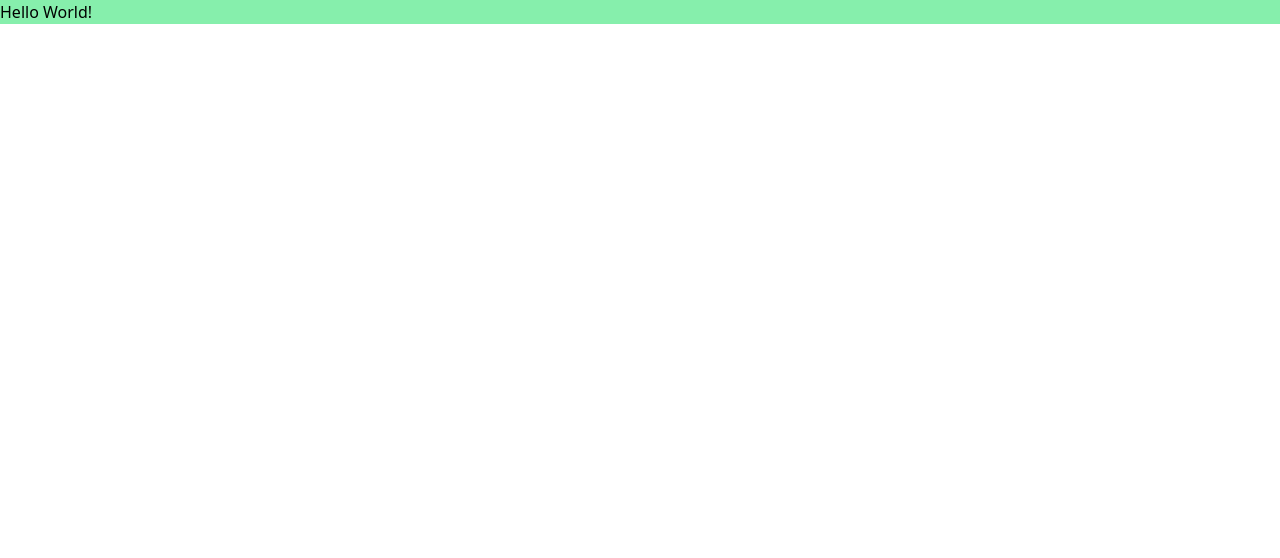
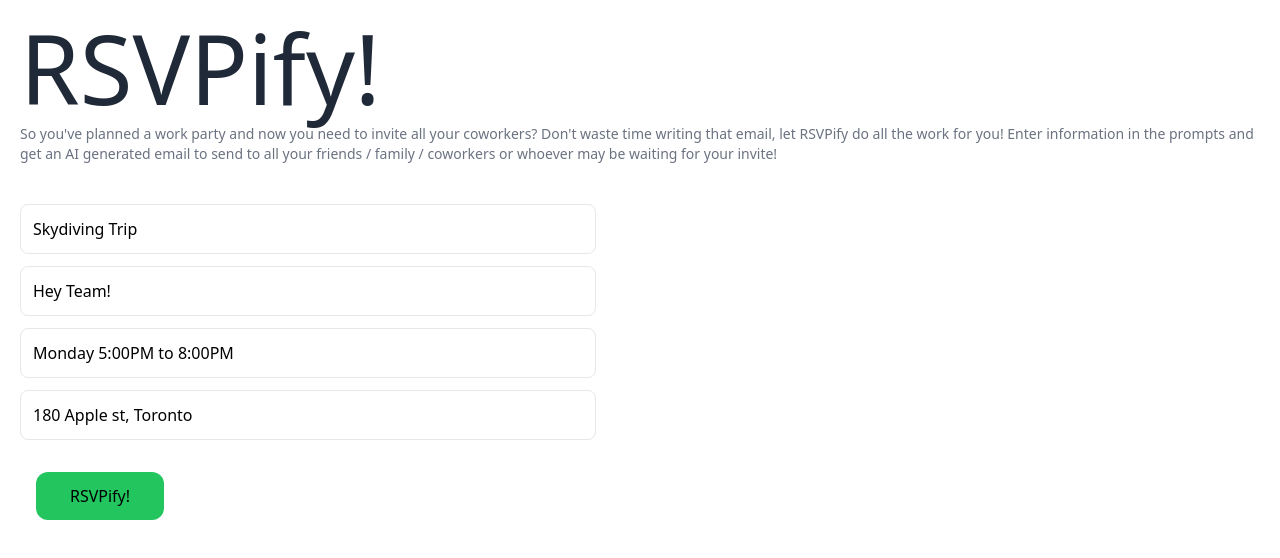
Before and after one commit to DylanDabrowski/hackville-2023, a Next.js app: page / in a window 1280 px wide. Shown: the top 558 px of the page. Built offline with nearby package versions, Linux system fonts and the light colour scheme.

Commit message:
working with cohere api and basic web layout

```diff
--- a/package.json
+++ b/package.json
@@ -10,9 +10,12 @@
   },
   "dependencies": {
     "@next/font": "13.1.6",
+    "@sendgrid/mail": "^7.7.0",
     "@types/node": "18.13.0",
     "@types/react": "18.0.27",
     "@types/react-dom": "18.0.10",
+    "cohere-ai": "^5.0.2",
+    "deepai": "^1.0.21",
     "eslint": "8.34.0",
     "eslint-config-next": "13.1.6",
     "next": "13.1.6",
--- /dev/null
+++ b/src/pages/api/generate_email.ts
@@ -0,0 +1,26 @@
+// Next.js API route support: https://nextjs.org/docs/api-routes/introduction
+import type { NextApiRequest, NextApiResponse } from "next";
+
+const cohere = require("cohere-ai");
+cohere.init(process.env.COHERE_API_KEY);
+
+async function makeEmail(prompt: string) {
+  const resp = await cohere.generate({
+    prompt: prompt,
+    model: "command-xlarge-nightly",
+    max_tokens: 500,
+  });
+  return resp;
+}
+
+type Data = {
+  text: string;
+};
+
+export default async function handler(
+  req: NextApiRequest,
+  res: NextApiResponse<Data>
+) {
+  // res.status(200).json(await getImage(req.query?.text as string));
+  res.status(200).json(await makeEmail(req.query?.prompt as string));
+}
--- /dev/null
+++ b/src/pages/api/generate_image.ts
@@ -0,0 +1,27 @@
+// Next.js API route support: https://nextjs.org/docs/api-routes/introduction
+import type { NextApiRequest, NextApiResponse } from "next";
+
+const deepai = require("deepai"); // OR include deepai.min.js as a script tag in your HTML
+deepai.setApiKey(process.env.DEEPAI_API_KEY);
+
+async function getImage(prompt: string) {
+  var resp = await deepai.callStandardApi("text2img", {
+    text: prompt,
+    grid_size: "1",
+    width: "800",
+    height: "600",
+  });
+  return resp;
+}
+
+type Data = {
+  text: string;
+};
+
+export default async function handler(
+  req: NextApiRequest,
+  res: NextApiResponse<Data>
+) {
+  // res.status(200).json(await getImage(req.query?.text as string));
+  res.status(200).json(await getImage(req.query?.prompt as string));
+}
--- a/src/pages/api/hello.ts
+++ /dev/null
@@ -1,13 +0,0 @@
-// Next.js API route support: https://nextjs.org/docs/api-routes/introduction
-import type { NextApiRequest, NextApiResponse } from 'next'
-
-type Data = {
-  name: string
-}
-
-export default function handler(
-  req: NextApiRequest,
-  res: NextApiResponse<Data>
-) {
-  res.status(200).json({ name: 'John Doe' })
-}
--- /dev/null
+++ b/src/pages/api/send_email.ts
@@ -0,0 +1,46 @@
+// Next.js API route support: https://nextjs.org/docs/api-routes/introduction
+import type { NextApiRequest, NextApiResponse } from "next";
+
+const sgMail = require("@sendgrid/mail");
+sgMail.setApiKey(process.env.SENDGRID_API_KEY);
+
+async function sendMail(
+  to: string,
+  from: string,
+  subject: string,
+  text: string
+) {
+  const msg = await {
+    to: to,
+    from: from,
+    subject: subject,
+    text: text,
+    html: "<strong>Hello World! My Name is Dylan :D</strong>",
+  };
+  sgMail
+    .send(msg)
+    .then(() => {
+      console.log("Email sent");
+    })
+    .catch((error: any) => {
+      return error;
+    });
+  return msg;
+}
+
+type Data = {
+  text: string;
+};
+
+export default async function handler(
+  req: NextApiRequest,
+  res: NextApiResponse<any>
+) {
+  const { to, from, subject, text } = req.body;
+  try {
+    const response = await sendMail(to, from, subject, text);
+    res.status(200).json(response);
+  } catch (err) {
+    res.status(500).send({ error: "failed to fetch data" });
+  }
+}
--- a/src/pages/index.tsx
+++ b/src/pages/index.tsx
@@ -1,22 +1,103 @@
 import Head from "next/head";
-import Image from "next/image";
-import { Inter } from "@next/font/google";
-import styles from "@/styles/Home.module.css";
-
-const inter = Inter({ subsets: ["latin"] });
+import { useState, useEffect } from "react";
 
 export default function Home() {
+  const [subject, setSubject] = useState<string>("Skydiving Trip");
+  const [opening, setOpening] = useState<string>("Hey Team!");
+  const [time, setTime] = useState<string>("Monday 5:00PM to 8:00PM");
+  const [location, setLocation] = useState<string>("180 Apple st, Toronto");
+
+  const [output, setOutput] = useState<string>("");
+
+  const makePrompt = () => {
+    return `Please make a invite email that starts with ${opening}, discusses the topic of ${subject}, mentions these dates/times: ${time}, and finally mentions that it is all taking place at this location: ${location}`;
+  };
+
+  const makeEmail = async () => {
+    const prompt = makePrompt();
+    fetch(`/api/generate_email?prompt=${prompt}`)
+      .then((res) => res.json())
+      .then(
+        (result) => {
+          console.log(result);
+          setOutput(result.body.generations[0].text);
+        },
+        (error) => {
+          console.log(error);
+        }
+      );
+  };
+
   return (
     <>
       <Head>
-        <title>Create Next App</title>
+        <title>RSVPify</title>
         <meta name="description" content="Generated by create next app" />
         <meta name="viewport" content="width=device-width, initial-scale=1" />
         <link rel="icon" href="/favicon.ico" />
       </Head>
-      <main>
-        <div>
-          <h1 className="bg-green-300">Hello World!</h1>
+      <main className="h-screen w-screen">
+        <div className="flex flex-col m-5">
+          <div>
+            <h1 className="text-8xl text-gray-800">RSVPify!</h1>
+            <p className="text-sm text-gray-500 mt-2">
+              So you've planned a work party and now you need to invite all your
+              coworkers? Don't waste time writing that email, let RSVPify do all
+              the work for you! Enter information in the prompts and get an AI
+              generated email to send to all your friends / family / coworkers
+              or whoever may be waiting for your invite!
+            </p>
+          </div>
+          {output ? (
+            <p>{output}</p>
+          ) : (
+            <div className="max-w-xl mt-10">
+              <input
+                className="rounded-lg border p-3 w-full"
+                type="text"
+                placeholder="Subject for your email"
+                value={subject}
+                onChange={(e) => {
+                  setSubject(e.target.value);
+                }}
+              />
+              <input
+                className="rounded-lg border p-3 w-full mt-3"
+                type="text"
+                placeholder="How should it open? (ex. 'Hey Team!', 'Hello Everyone!')"
+                value={opening}
+                onChange={(e) => {
+                  setOpening(e.target.value);
+                }}
+              />
+              <input
+                className="rounded-lg border p-3 w-full mt-3"
+                type="text"
+                placeholder="What Time(s) / Date(s) is the event?"
+                value={time}
+                onChange={(e) => {
+                  setTime(e.target.value);
+                }}
+              />
+              <input
+                className="rounded-lg border p-3 w-full mt-3"
+                type="text"
+                placeholder="Where is the event being held?"
+                value={location}
+                onChange={(e) => {
+                  setLocation(e.target.value);
+                }}
+              />
+              <button
+                className="mt-8 ml-4 bg-green-500 w-32 p-3 rounded-xl"
+                onClick={() => {
+                  makeEmail();
+                }}
+              >
+                RSVPify!
+              </button>
+            </div>
+          )}
         </div>
       </main>
     </>
```
Also changed, not shown: 2 other files (tests, documents, lock files or other folders).
